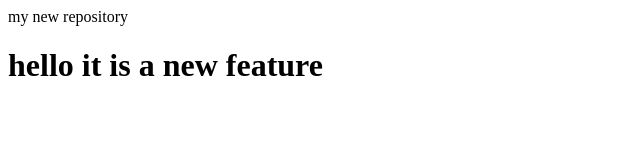
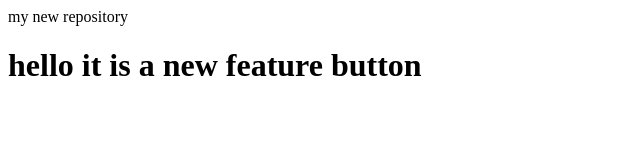
Before and after one commit to PriyankR24/local-repo, a plain HTML site: page index.html in a window 1280 px wide. Shown: the whole page, without its empty margins (0-640 px from the left). Drawn offline with Linux system fonts and the light colour scheme.

```diff
--- a/index.html
+++ b/index.html
@@ -1,5 +1,5 @@
 <p>my new repository</p>
-<h1>hello it is a new feature</h1>
+<h1>hello it is a new feature button</h1>
 
 <!-- PS C:\Users\Priyank\OneDrive\Desktop\gitdemo> cd .\localdir\
 PS C:\Users\Priyank\OneDrive\Desktop\gitdemo\localdir> git branch
```
